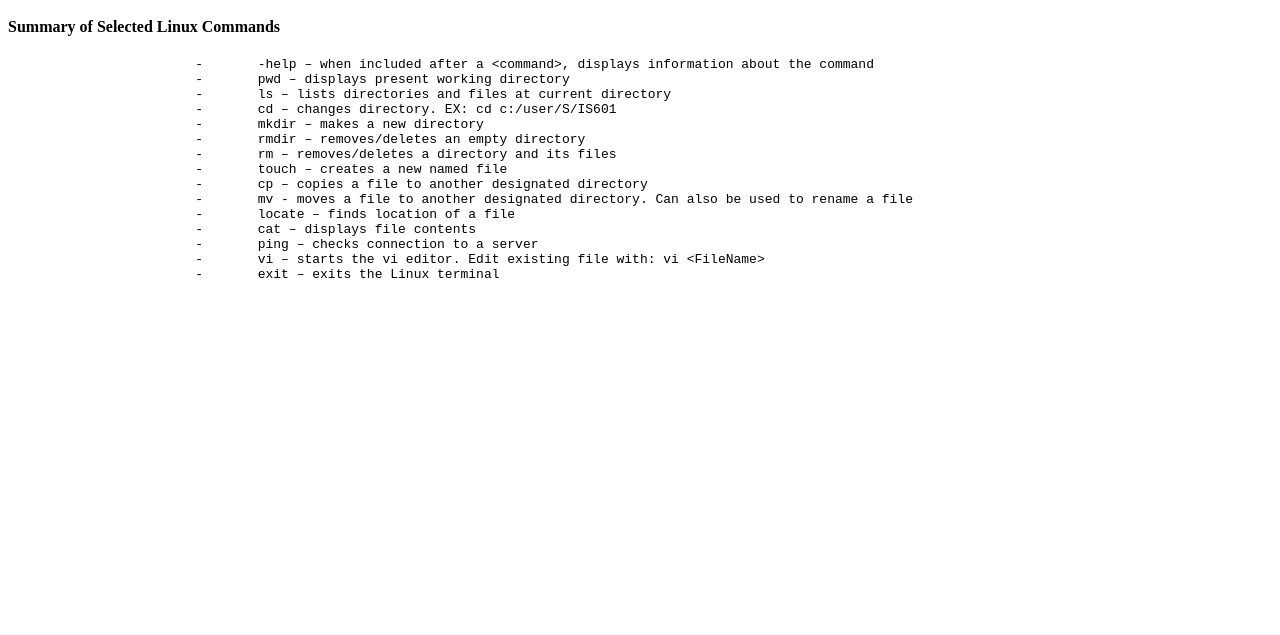
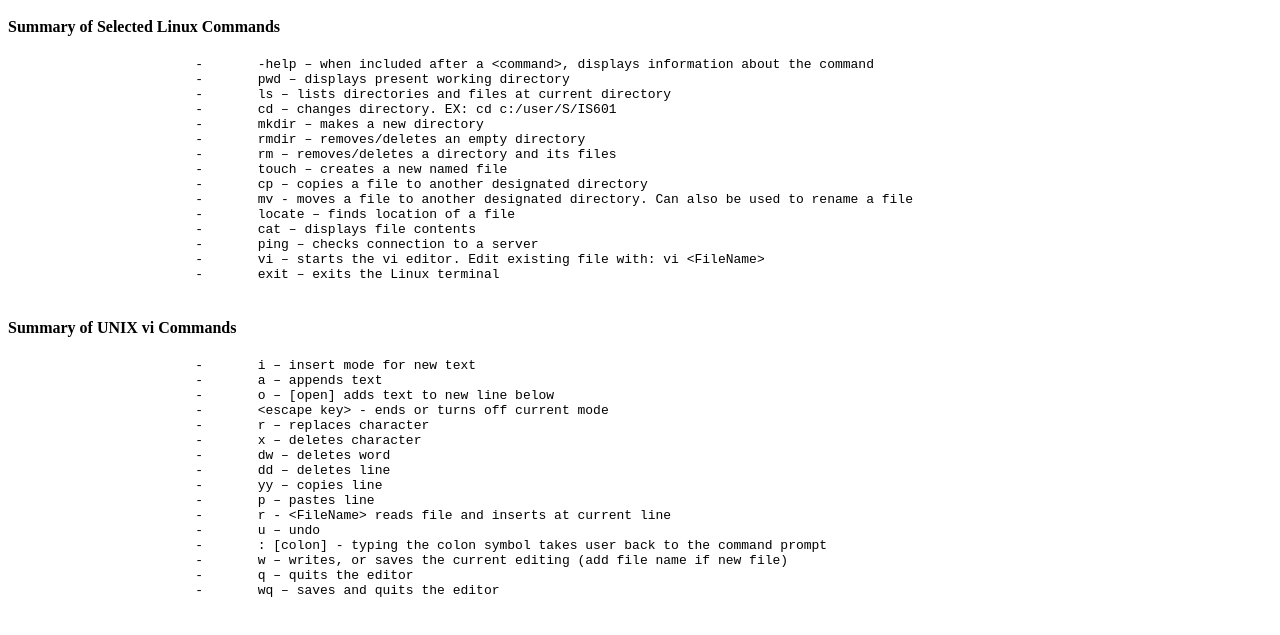
Before and after one commit to Laughing-Bulls/MyFirstWebsiteIS601F21, a plain HTML site: page index.html in a window 1280 px wide. Shown: the part 145-780 px from the top of the page. Drawn offline with Linux system fonts and the light colour scheme.

Commit message:
Task: Added vi command definitions

```diff
--- a/index.html
+++ b/index.html
@@ -24,7 +24,26 @@
 			-	vi – starts the vi editor. Edit existing file with: vi &ltFileName&gt
 			-	exit – exits the Linux terminal
 		</pre>
-		<br>
+
+		<h4>	Summary of UNIX vi Commands</h4>
+		<pre>
+			-	i – insert mode for new text
+			-	a – appends text
+			-	o – [open] adds text to new line below
+			-	&ltescape key&gt - ends or turns off current mode
+			-	r – replaces character
+			-	x – deletes character
+			-	dw – deletes word
+			-	dd – deletes line
+			-	yy – copies line
+			-	p – pastes line
+			-	r - &ltFileName&gt reads file and inserts at current line
+			-	u – undo
+			-	: [colon] - typing the colon symbol takes user back to the command prompt
+			-	w – writes, or saves the current editing (add file name if new file)
+			-	q – quits the editor
+			-	wq – saves and quits the editor
+		</pre>
 
 	</body>
 
```
